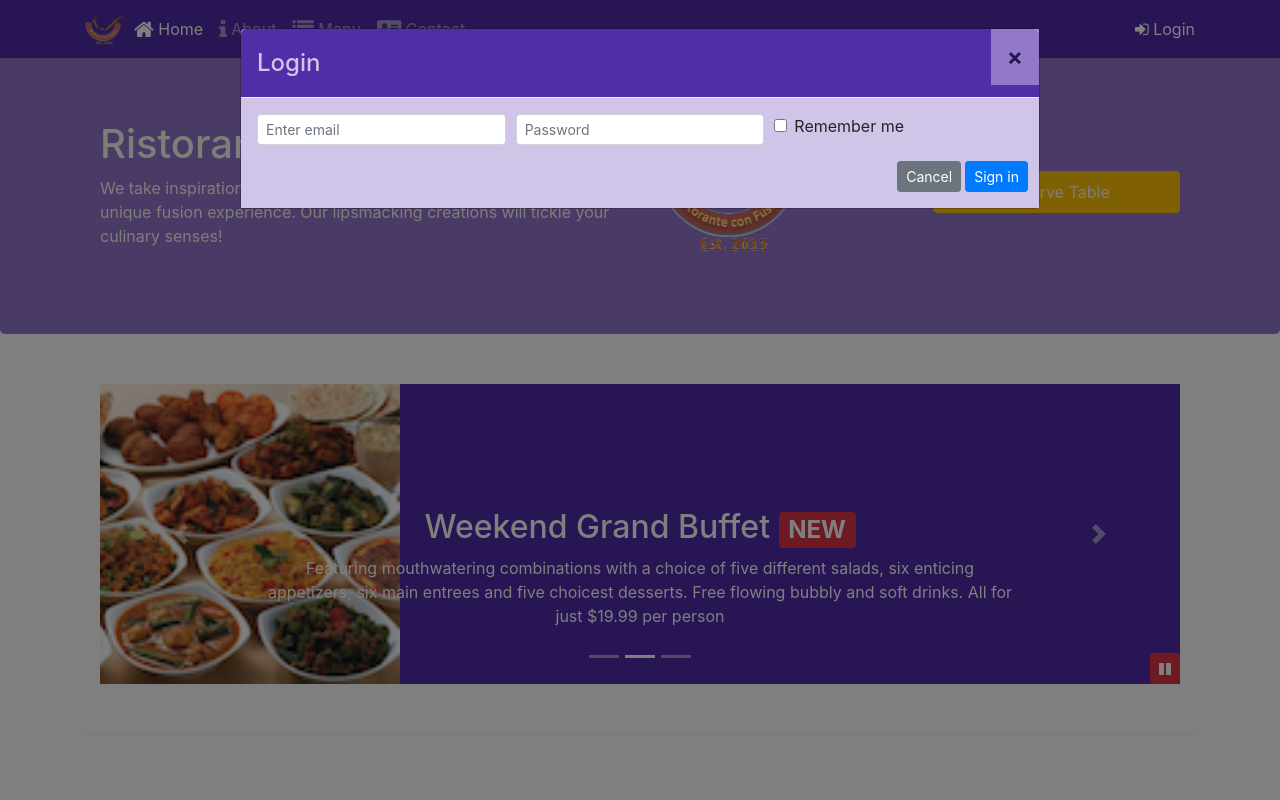
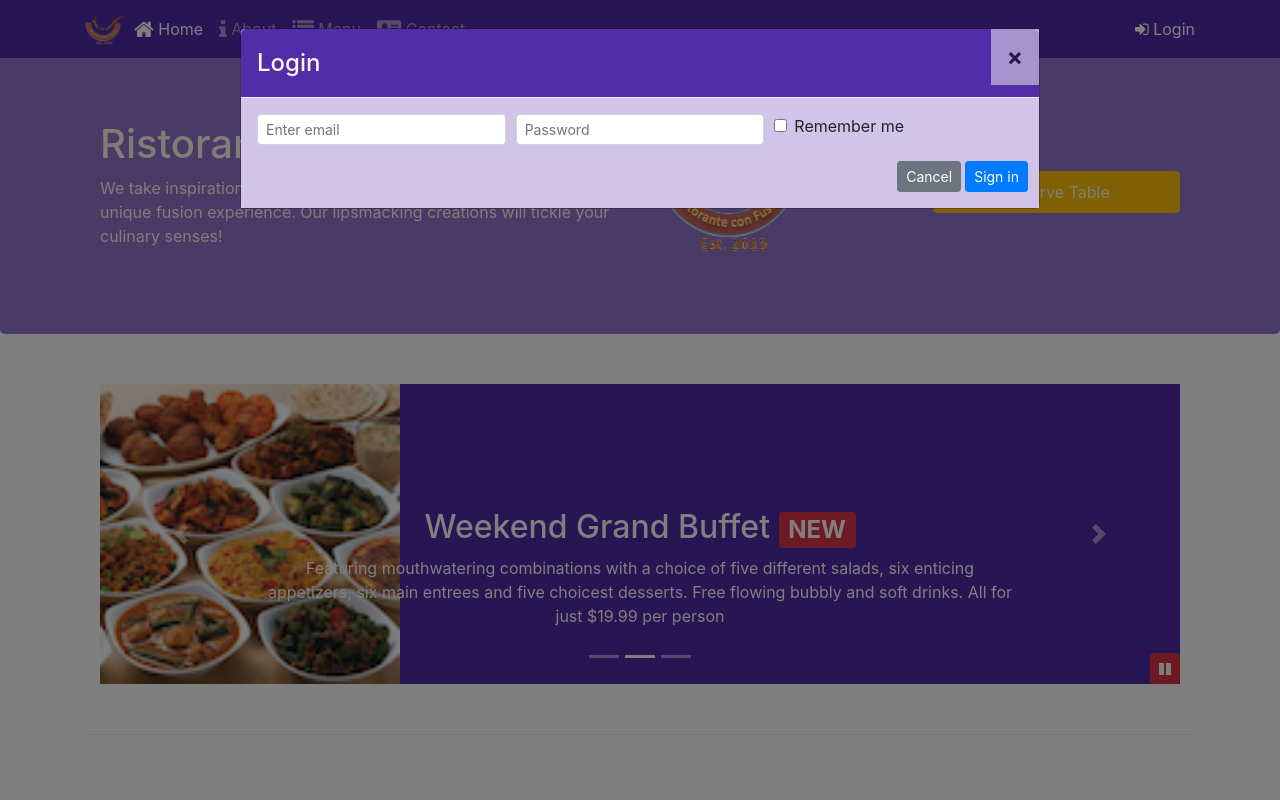
Before and after one commit to wpkasun/ConFusion, a website: page index.html in a window 1280 px wide. Both pictures are taken after a click on the link "Login". Shown: the top 800 px of the page. Drawn offline with nearby package versions, Linux system fonts and the light colour scheme; files that its build step writes are made by us from their sources.

Commit message:
Change modal header and body colors

```diff
--- a/css/styles.scss
+++ b/css/styles.scss
@@ -78,11 +78,9 @@ body{
 .modal {
     .modal-header {
         background:$background-dark;
+        color:floralwhite;
         button {
-            background-color:$background-pale;
-        }
-        h4 {
-            color:$background-pale;
+            background-color:floralwhite;
         }
     }
     .modal-body {
```
